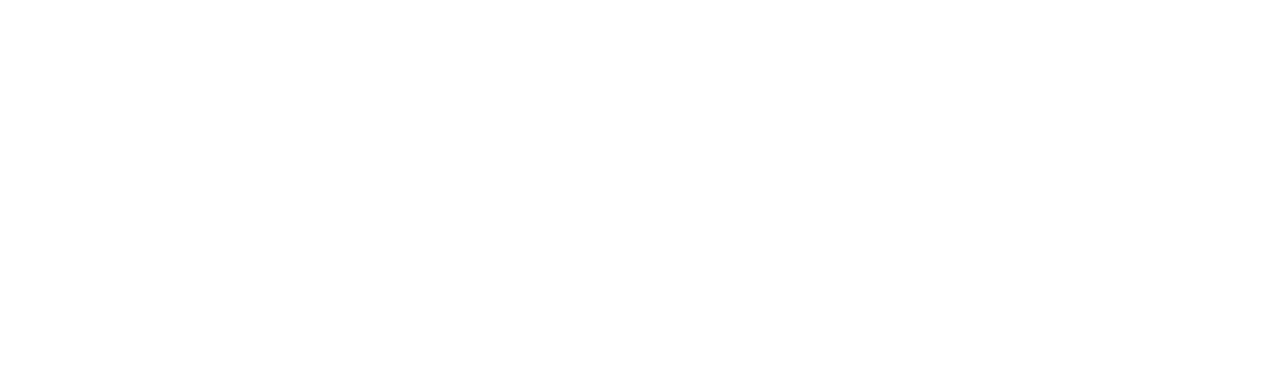
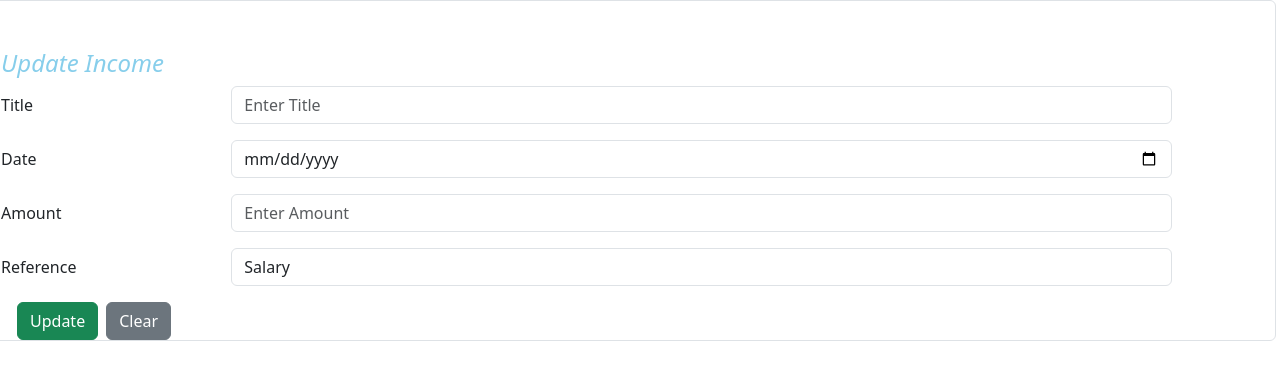
Before and after one commit to Sunil-1508/Money-Tracker-MERN, a React (Create React App) app in the folder frontend/: page /update/1 in a window 1280 px wide. Before the commit this address had no page. Shown: the top 380 px of the page. Built offline with nearby package versions, Linux system fonts and the light colour scheme; no server answers.

Commit message:
some modifications

```diff
--- a/frontend/src/App.js
+++ b/frontend/src/App.js
@@ -3,6 +3,7 @@ import './App.css';
 import Register from './Components/Register.js'
 import Login from './Components/Login.js'
 import Home from './Components/Home.js'
+import Update from './Components/Update.js'
 import "bootstrap-icons/font/bootstrap-icons.css";
 
 function App() {
@@ -13,6 +14,7 @@ function App() {
         <Route path='/' element={<Login />} />
         <Route path='/home' element={<Home />}/>
         <Route path='/home/:id' element={<Home />}/>
+        <Route path='/update/:id' element={<Update />}/>
       </Routes>
     </BrowserRouter>
 
--- a/frontend/src/Components/Income.js
+++ b/frontend/src/Components/Income.js
@@ -1,12 +1,15 @@
-import React from 'react'
-import {useState,useEffect} from 'react'
+import React,{useState,useEffect} from 'react'
 import axios from 'axios'
 import 'bootstrap'
+import Update from './Update.js'
+import PostData from './PostData.js'
 
 function Income() {
 const [Trandata,setTData] = useState([])
 const [Tincome, setTIncome] = useState(0);
 const [inc,setInc] = useState(0);
+const [decide, setDecide] = useState(0);
+const [currId, setCurr] = useState(0);
 
 useEffect(()=>{
         axios.get('http://localhost:5001/transactions')
@@ -21,73 +24,32 @@ useEffect(()=>{
         .catch(err=>console.log(err));
 },[])
 
-const [data,setData] = useState({
-    title:'',
-    date:'',
-    amount:'',
-    type:'Income',
-    ref:'Salary'
-})
+
 
 const [page,pageNav]=useState([0,8]);
 const maxlen = Trandata.filter(item => item.type === 'Income' ).length;
 const show = maxlen >= 8;
 
-const submitHandeler =  (e)=>{
-        e.preventDefault();
-        console.log(data);
-        axios.post('http://localhost:5001/transactions',data)
-        .then(window.location.reload())
-        .catch(error=>{
-        console.error('Login failed:', error.response.data.error || 'Unknown error');
-        window.alert('Invalid Credentials');
-        })
+const deleteHandler = (id)=> {
+
+    console.log("Delete item with id " + id);
+
+    axios.delete('http://localhost:5001/transactions/'+id)
+    .then(response => {
+      console.log("Item deleted successfully");
+      window.location.reload();
+    })
+    .catch(error => {
+      console.error("Error deleting item:", error.response.data.error || 'Unknown error');
+    });
+
+
 }
   return (
     <div className="right-down row p-2 " style={{height : '93%'}}>
     <div className="col-md-5 rounded text-center">
-      <div className="row h-75 justify-content-around me-1 rounded border align-items-start pt-5">
-        <h4 style={{color : 'skyblue'}} ><i>Add A New Income</i></h4>
-        <form onSubmit={submitHandeler}>
-        <div className="mb-3 row">
-            <label htmlFor="title" className="col-sm-2 col-form-label">Title</label>
-        <div className="col-sm-9 ms-3">
-            <input type="text" className="form-control" id="title" placeholder='Enter Income Source Title'
-            onChange={(e)=>setData({...data,title:e.target.value })}/>
-        </div>
-        </div>
-        <div className="mb-3 row">
-            <label htmlFor="date" className="col-sm-2 col-form-label">Date</label>
-        <div className="col-sm-9 ms-3">
-            <input type="date" className="form-control" id="date"
-            onChange={(e)=>setData({...data,date:e.target.value })}/>
-        </div>
-        </div>
-        <div className="mb-3 row">
-            <label htmlFor="amount" className="col-sm-2 col-form-label">Amount</label>
-        <div className="col-sm-9 ms-3">
-            <input type="text" className="form-control" id="amount" placeholder='Enter Amount'
-            onChange={(e)=>setData({...data,amount:e.target.value })}/>
-        </div>
-        </div>
-        <div className="mb-3  row">
-            <label htmlFor="ref" className="col-sm-2 col-form-label">Reference</label>
-        <div className="col-sm-9 ms-3">
-            <select type="text" className="form-control" id="ref"
-            onChange={(e)=>setData({...data,ref:e.target.value })}>
-                <option>Salary</option>
-                <option>Part-Time</option>
-                <option>FreeLancing</option>
-                <option>Others</option>
-            </select>
-        </div>
-        </div>
-        <div className='ps-3'>
-          <input type='submit'className='btn btn-success me-1' value='Add' />
-          <input type='reset' className='btn btn-secondary ms-1' value='Clear' />
-        </div>
-        </form>
-      </div>
+      {decide === 0 && <PostData />}
+      {decide === 1 && <Update id={currId}/>}
       <div className="row h-25 justify-content-around align-items-center">
               <div className="col-md-5 border rounded text-warning fw-bold p-2 ">
                 Total Income<h4 className='pt-1 text-success  fw-bold'>{Tincome} ₹</h4>
@@ -117,7 +79,9 @@ const submitHandeler =  (e)=>{
                       <td>{item.date}</td>
                       <td style={{'color': 'green', fontWeight : 'bold'}} >{item.amount}₹</td>
                       <td>{item.ref}</td>
-                      <td><button className='btn btn-warning btn-sm me-2'><b><i class="bi bi-arrow-repeat"></i></b></button><button className='btn btn-danger btn-sm'><i class="bi bi-trash"></i></button></td>
+                      <td><button className='btn btn-warning btn-sm me-2' onClick={()=> {setDecide(1); setCurr(item._id)}}><b><i class="bi bi-arrow-repeat"></i></b></button>
+                          <button className='btn btn-danger btn-sm' onClick={()=> {deleteHandler(item._id)}}><i class="bi bi-trash"></i></button>
+                      </td>
                   </tr>
               ))
           }
--- /dev/null
+++ b/frontend/src/Components/PostData.js
@@ -0,0 +1,72 @@
+import React,{useState,useEffect} from 'react'
+import axios from 'axios'
+import 'bootstrap'
+
+function PostData() {
+
+    const [data,setData] = useState({
+        title:'',
+        date:'',
+        amount:'',
+        type:'Income',
+        ref:'Salary'
+    })
+
+    const submitHandeler =  (e)=>{
+        e.preventDefault();
+        console.log(data);
+        axios.post('http://localhost:5001/transactions',data)
+        .then(window.location.reload())
+        .catch(error=>{
+        console.error('Login failed:', error.response.data.error || 'Unknown error');
+        window.alert('Invalid Credentials');
+        })
+}
+
+  return (
+    <div className="row h-75 justify-content-around me-1 rounded border align-items-start pt-5">
+        <h4 style={{color : 'skyblue'}} ><i>Add New Income</i></h4>
+        <form onSubmit={submitHandeler}>
+        <div className="mb-3 row">
+            <label htmlFor="title" className="col-sm-2 col-form-label">Title</label>
+        <div className="col-sm-9 ms-3">
+            <input type="text" className="form-control" id="title" placeholder='Enter Income Source Title'
+            onChange={(e)=>setData({...data,title:e.target.value })}/>
+        </div>
+        </div>
+        <div className="mb-3 row">
+            <label htmlFor="date" className="col-sm-2 col-form-label">Date</label>
+        <div className="col-sm-9 ms-3">
+            <input type="date" className="form-control" id="date"
+            onChange={(e)=>setData({...data,date:e.target.value })}/>
+        </div>
+        </div>
+        <div className="mb-3 row">
+            <label htmlFor="amount" className="col-sm-2 col-form-label">Amount</label>
+        <div className="col-sm-9 ms-3">
+            <input type="text" className="form-control" id="amount" placeholder='Enter Amount'
+            onChange={(e)=>setData({...data,amount:e.target.value })}/>
+        </div>
+        </div>
+        <div className="mb-3  row">
+            <label htmlFor="ref" className="col-sm-2 col-form-label">Reference</label>
+        <div className="col-sm-9 ms-3">
+            <select type="text" className="form-control" id="ref"
+            onChange={(e)=>setData({...data,ref:e.target.value })}>
+                <option>Salary</option>
+                <option>Part-Time</option>
+                <option>FreeLancing</option>
+                <option>Others</option>
+            </select>
+        </div>
+        </div>
+        <div className='ps-3'>
+          <input type='submit'className='btn btn-success me-1' value='Add' />
+          <input type='reset' className='btn btn-secondary ms-1' value='Clear' />
+        </div>
+        </form>
+      </div>
+  )
+}
+
+export default PostData
--- /dev/null
+++ b/frontend/src/Components/Update.js
@@ -0,0 +1,117 @@
+import React, { useState, useEffect } from 'react';
+import axios from 'axios';
+
+function Update(props) {
+  const id = props.id;
+
+  const [data, setData] = useState({
+    title: '',
+    date: '',
+    amount: '',
+    ref: '',
+    type: 'Income'
+  });
+
+  useEffect(() => {
+    axios.get(`http://localhost:5001/transactions/${id}`)
+      .then(response => {
+        const { title, date, amount, ref } = response.data;
+        console.log(response.data); // Check the data received from the server
+        setData({
+          title: title || '',
+          date: date || '',
+          amount: amount || '',
+          ref: ref || '',
+          type: 'Income'
+        });
+      })
+      .catch(err => console.log(err));
+  }, [id]);
+
+  const handleChange = (e) => {
+    const { name, value } = e.target;
+    setData(prevData => ({ ...prevData, [name]: value }));
+  };
+
+  const submitHandler = (e) => {
+    e.preventDefault();
+    console.log('Submit Data:', data); // Check the data being sent to the server
+    axios.put(`http://localhost:5001/transactions/${id}`, data)
+      .then(() => window.location.reload())
+      .catch(error => {
+        console.error('Update failed:', error.response.data.error || 'Unknown error');
+        window.alert('Update failed');
+      });
+  };
+
+  return (
+    <div className="row h-75 justify-content-around me-1 rounded border align-items-start pt-5">
+      <h4 style={{ color: 'skyblue' }}><i>Update Income</i></h4>
+      <form onSubmit={submitHandler}>
+        <div className="mb-3 row">
+          <label htmlFor="title" className="col-sm-2 col-form-label">Title</label>
+          <div className="col-sm-9 ms-3">
+            <input
+              type="text"
+              className="form-control"
+              id="title"
+              placeholder="Enter Title"
+              name="title"
+              value={data.title}
+              onChange={handleChange}
+            />
+          </div>
+        </div>
+        <div className="mb-3 row">
+          <label htmlFor="date" className="col-sm-2 col-form-label">Date</label>
+          <div className="col-sm-9 ms-3">
+            <input
+              type="date"
+              className="form-control"
+              id="date"
+              value={data.date}
+              onChange={handleChange}
+            />
+          </div>
+        </div>
+        <div className="mb-3 row">
+          <label htmlFor="amount" className="col-sm-2 col-form-label">Amount</label>
+          <div className="col-sm-9 ms-3">
+            <input
+              type="text"
+              className="form-control"
+              id="amount"
+              placeholder="Enter Amount"
+              name="amount"
+              value={data.amount}
+              onChange={handleChange}
+            />
+          </div>
+        </div>
+        <div className="mb-3 row">
+          <label htmlFor="ref" className="col-sm-2 col-form-label">Reference</label>
+          <div className="col-sm-9 ms-3">
+            <select
+              type="text"
+              className="form-control"
+              id="ref"
+              value={data.ref}
+              onChange={handleChange}
+            >
+              <option value="Salary">Salary</option>
+              <option value="Part-Time">Part-Time</option>
+              <option value="FreeLancing">FreeLancing</option>
+              <option value="Others">Others</option>
+            </select>
+          </div>
+        </div>
+        <div className='ps-3'>
+          <input type='submit' className='btn btn-success me-1' value='Update' />
+          <input type='reset' className='btn btn-secondary ms-1' value='Clear' />
+        </div>
+      </form>
+    </div>
+  );
+}
+
+export default Update;
```
Also changed, not shown: 1 other file (tests, documents, lock files or other folders).
